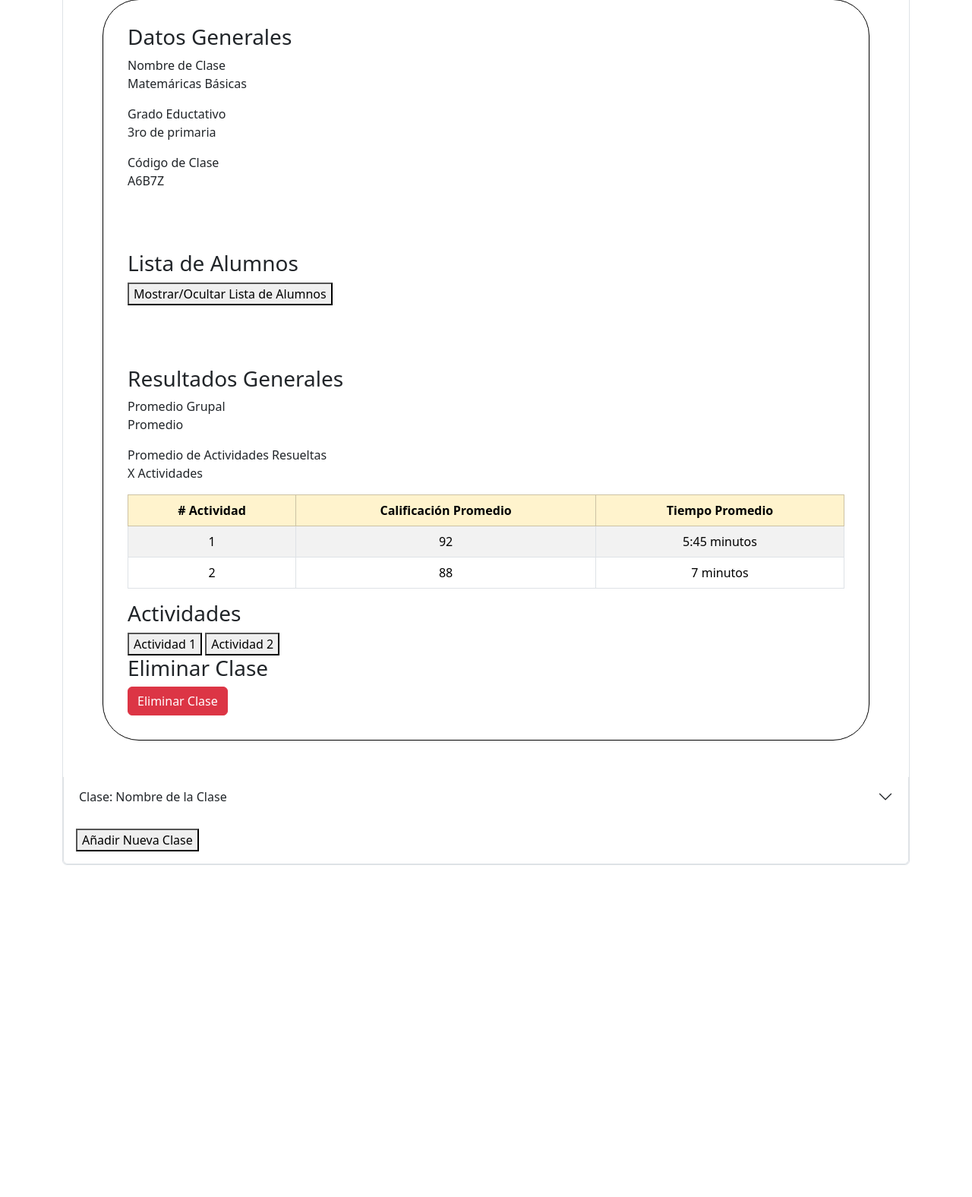
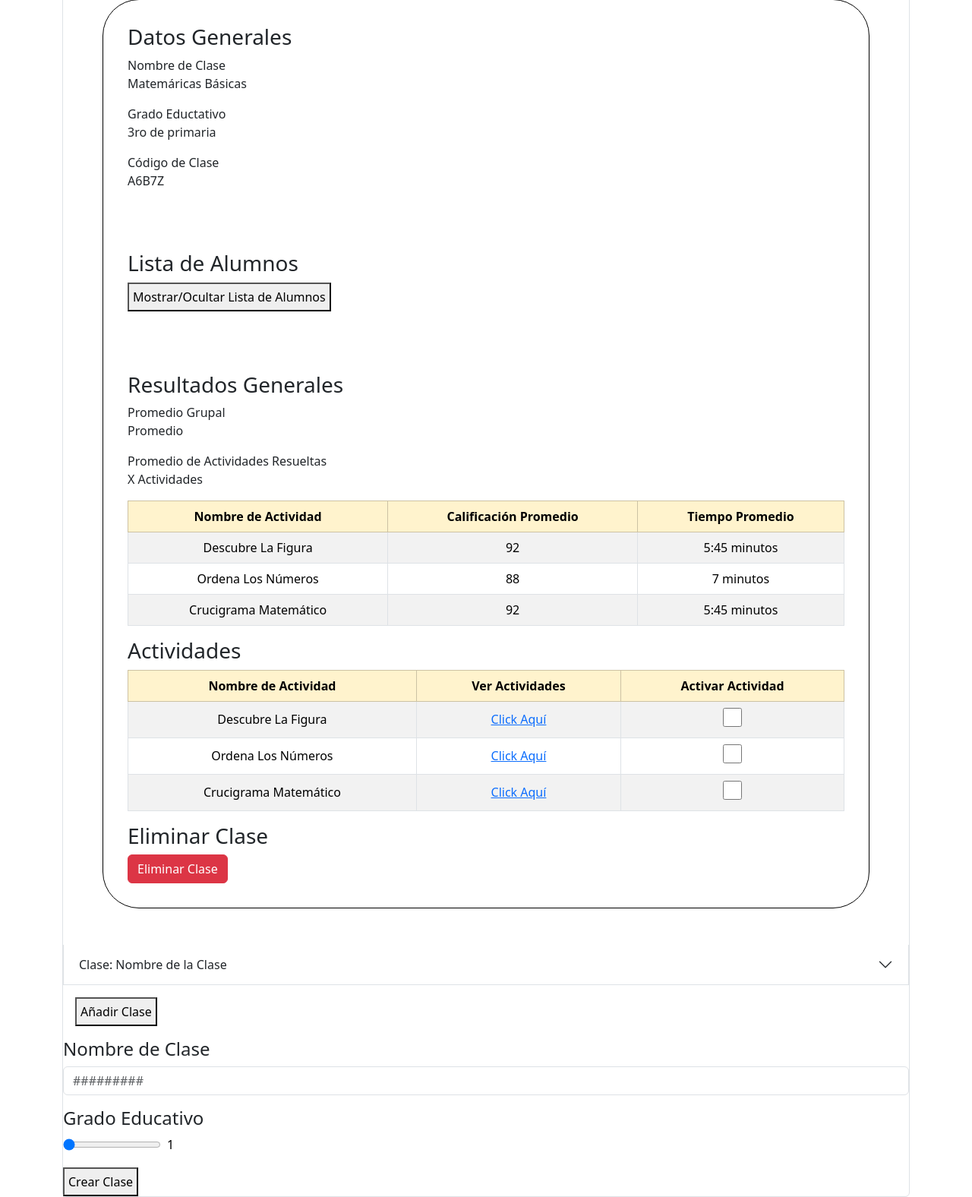
Before and after one commit to Virtual-Coyote102/XJRAD, a PHP site: page /Administrador_clases.html in a window 1280 px wide, after a click on "Clase: Nombre de la Clase". Shown: the part 148-1724 px from the top of the page at 76% size. Before the commit the page ends 1287 px from the top, so only its background shows below. Run offline with PHP 8.4, Linux system fonts and the light colour scheme; some libraries are stand-ins or nearby versions.

Commit message:
Varias funciones de JS

```diff
--- a/Actividad 1/Actividad 1.html
+++ b/Actividad 1/Actividad 1.html
@@ -16,7 +16,7 @@
       <div class="seccion-header seccion-morado">
         <div style="display: flex; justify-content: space-between; align-items: center;">
           <h2>Actividad - Desubre La Figura</h2>
-          <a href="../Tablero_Alumno/tablero_alumno.html" style="color: white; text-decoration: none;">←</a>
+          <a href="../Clases_Alumno/Clases_alumno.html" style="color: white; text-decoration: none;">←</a>
         </div>
       </div>
 
--- a/Actividad 1/Actividad 1.js
+++ b/Actividad 1/Actividad 1.js
@@ -111,7 +111,7 @@ $(document).ready(function () {
           icon: "success",
           confirmButtonText: "Volver"
         }).then(() => {
-          window.location.href = "../Tablero_Alumno/tablero_alumno.html";
+          window.location.href = "../Clases_Alumno/Clases_alumno.html";
         });
       }, 100);
     }
--- a/Actividad 2/Actividad 2.html
+++ b/Actividad 2/Actividad 2.html
@@ -14,8 +14,8 @@
   <div class="container">
     <div class="seccion">
       <div class="seccion-header seccion-morado d-flex justify-content-between align-items-center">
-        <h2>Actividad - Ordena los Números</h2>
-        <a href="../Tablero_Alumno/tablero_alumno.html" style="color: white; text-decoration: none;">←</a>
+        <h2>Actividad - Ordena Los Números</h2>
+        <a href="../Clases_Alumno/Clases_alumno.html" style="color: white; text-decoration: none;">←</a>
       </div>
 
       <div class="card-body">
--- a/Actividad 2/Actividad 2.js
+++ b/Actividad 2/Actividad 2.js
@@ -71,7 +71,7 @@ $(document).ready(function () {
           icon: "success",
           confirmButtonText: "Volver"
         }).then(() => {
-          window.location.href = "../Tablero_Alumno/tablero_alumno.html";
+          window.location.href = "../Clases_Alumno/Clases_alumno.html";
         });
       }, 100);
     } else {
--- a/Actividad 3/Actividad 3.html
+++ b/Actividad 3/Actividad 3.html
@@ -15,7 +15,7 @@
     <div class="seccion">
       <div class="seccion-header seccion-morado d-flex justify-content-between align-items-center">
         <h2>Actividad - Crucigrama Matemático</h2>
-        <a href="../Tablero_Alumno/tablero_alumno.html" style="color: white; text-decoration: none;">←</a>
+        <a href="../Clases_Alumno/Clases_alumno.html" style="color: white; text-decoration: none;">←</a>
       </div>
       <div class="card-body">
         <h5 class="card-title" style="margin: 1rem;">Escribe los números faltantes para completar las operaciones</h5>
--- a/Actividad 3/Actividad 3.js
+++ b/Actividad 3/Actividad 3.js
@@ -27,7 +27,7 @@ function verificarRespuestas() {
           icon: "success",
           confirmButtonText: "Volver"
         }).then(() => {
-          window.location.href = "../Tablero_Alumno/tablero_alumno.html";
+          window.location.href = "../Clases_Alumno/Clases_alumno.html";
         });
       }, 100);
   }
--- a/Administrador_Clases/Administrador_clases.css
+++ b/Administrador_Clases/Administrador_clases.css
@@ -3,3 +3,23 @@ article{
     border-radius: 3rem;
     margin: 2rem;
 }
+
+.checkbox {
+  width: 25px;
+  height: 25px;
+  background-color: #fff;
+  border: 2px solid #000;
+  border-radius: 5px;
+}
+
+.boton{
+    padding: 5px;
+}
+
+input[type=range] {
+  width: 100%;
+  margin: 0;
+  padding: 0;
+  box-sizing: border-box;
+  background: transparent;
+}
--- a/Administrador_Clases/Administrador_clases.html
+++ b/Administrador_Clases/Administrador_clases.html
@@ -7,6 +7,7 @@
     <link rel="stylesheet" href="../estilos.css">
     <link rel="stylesheet" href="../Libs/Bootstrap/bootstrap.min.css">
     <link rel="stylesheet" href="Administrador_clases.css">
+    <link rel="stylesheet" href="../Tablero_Alumno/Tablero Alumno.css">
 </head>
 
 <body class="math-bg">
@@ -95,21 +96,26 @@
             <table class="table table-bordered table-striped align-middle text-center">
                 <thead class="table-warning">
                 <tr>
-                    <th># Actividad</th>
+                    <th>Nombre de Actividad</th>
                     <th>Calificación Promedio</th>
                     <th>Tiempo Promedio</th>
                 </tr>
                 </thead>
                 <tbody>
                 <tr>
-                    <td>1</td>
+                    <td>Descubre La Figura</td>
                     <td>92</td>
                     <td>5:45 minutos</td>
                 </tr>
                 <tr>
-                    <td>2</td>
+                    <td>Ordena Los Números</td>
                     <td>88</td>
                     <td>7 minutos</td>
+                </tr>
+                <tr>
+                    <td>Crucigrama Matemático</td>
+                    <td>92</td>
+                    <td>5:45 minutos</td>
                 </tr>
                 </tbody>
                 </table>
@@ -117,8 +123,34 @@
 
         <div><!--Actividades disponibles botones para activar/desactivar actividad-->
             <h3>Actividades</h3>
-             <button type="submit" class="boton blanco">Actividad 1</button>
-             <button type="submit" class="boton blanco">Actividad 2</button>
+            <div class="table-responsive">
+            <table class="table table-bordered table-striped align-middle text-center">
+                <thead class="table-warning">
+                <tr>
+                    <th>Nombre de Actividad</th>
+                    <th>Ver Actividades</th>
+                    <th>Activar Actividad</th>
+                </tr>
+                </thead>
+                <tbody>
+                <tr>
+                    <td>Descubre La Figura</td>
+                    <td><a href="../Actividad 1/Actividad 1.html" class="boton blanco">Click Aquí</a></td>
+                    <td><input type="checkbox" name="" id="" class="checkbox"></td>
+                </tr>
+                <tr>
+                    <td>Ordena Los Números</td>
+                    <td><a href="../Actividad 2/Actividad 2.html" class="boton blanco">Click Aquí</a></td>
+                    <td><input type="checkbox" name="" id="" class="checkbox"></td>
+                </tr>
+                <tr>
+                    <td>Crucigrama Matemático</td>
+                    <td><a href="../Actividad 3/Actividad 3.html" class="boton blanco">Click Aquí</a></td>
+                    <td><input type="checkbox" name="" id="" class="checkbox"></td>
+                </tr>
+                </tbody>
+                </table>
+        </div>
         </div>
 
         <div><!--Boton de Eliminar clase-->
@@ -203,21 +235,26 @@
             <table class="table table-bordered table-striped align-middle text-center">
                 <thead class="table-warning">
                 <tr>
-                    <th># Actividad</th>
+                    <th>Nombre de Actividad</th>
                     <th>Calificación Promedio</th>
                     <th>Tiempo Promedio</th>
                 </tr>
                 </thead>
                 <tbody>
                 <tr>
-                    <td>1</td>
+                    <td>Descubre La Figura</td>
                     <td>92</td>
                     <td>5:45 minutos</td>
                 </tr>
                 <tr>
-                    <td>2</td>
+                    <td>Ordena Los Números</td>
                     <td>88</td>
                     <td>7 minutos</td>
+                </tr>
+                <tr>
+                    <td>Crucigrama Matemático</td>
+                    <td>92</td>
+                    <td>5:45 minutos</td>
                 </tr>
                 </tbody>
                 </table>
@@ -225,9 +262,36 @@
 
         <div><!--Actividades disponibles botones para activar/desactivar actividad-->
             <h3>Actividades</h3>
-             <button type="submit" class="boton blanco">Actividad 1</button>
-             <button type="submit" class="boton blanco">Actividad 2</button>
+            <div class="table-responsive">
+            <table class="table table-bordered table-striped align-middle text-center">
+                <thead class="table-warning">
+                <tr>
+                    <th>Nombre de Actividad</th>
+                    <th>Ver Actividades</th>
+                    <th>Activar Actividad</th>
+                </tr>
+                </thead>
+                <tbody>
+                <tr>
+                    <td>Descubre La Figura</td>
+                    <td><a href="../Actividad 1/Actividad 1.html" class="boton blanco">Click Aquí</a></td>
+                    <td><input type="checkbox" name="" id="" class="checkbox"></td>
+                </tr>
+                <tr>
+                    <td>Ordena Los Números</td>
+                    <td><a href="../Actividad 2/Actividad 2.html" class="boton blanco">Click Aquí</a></td>
+                    <td><input type="checkbox" name="" id="" class="checkbox"></td>
+                </tr>
+                <tr>
+                    <td>Crucigrama Matemático</td>
+                    <td><a href="../Actividad 3/Actividad 3.html" class="boton blanco">Click Aquí</a></td>
+                    <td><input type="checkbox" name="" id="" class="checkbox"></td>
+                </tr>
+                </tbody>
+                </table>
         </div>
+        </div>
+
 
         <div><!--Boton de Eliminar clase-->
             <h3>Eliminar Clase</h3>
@@ -235,13 +299,29 @@
         </div>
         </article>
     </div>
+    </div>
 
 
     </div> <!--Añadir Clase-->
-    <button style="margin: 1rem;" class="boton blanco btn-sm">Añadir Nueva Clase</button></td>
+    <button style="margin: 1rem;" onclick="abrirPopup()" class="boton blanco">Añadir Clase</button>
+
+    <!-- Pop-up -->
+    <div id="crearClase" class="popup-overlay">
+      <div class="popup-contenido">
+        <h4>Nombre de Clase</h4>
+        <input type="text" id="nombreClase" class="form-control mb-3" placeholder="#########">
+        <h4>Grado Educativo</h4>
+        <span style="display: inline-flex; align-items: center;">
+        <input id="gradoClase" type="range" min="1" max="6" class="input" value="1" onchange="show_value(this.value)">
+        <span id="slider_value" style="margin-left: 0.5rem; color:rgb(0, 0, 0);"></span>
+        </span>  <br>
+        <button onclick="cerrarPopup('crearClase')" class="boton blanco" style="margin-top: 1rem;">Crear Clase</button>
+      </div>
+    </div>
   </div>
 
   <script src="../Libs/Bootstrap/bootstrap.bundle.min.js"></script>
+  <script src="../Libs/Jquery/jquery-3.7.1.min.js"></script>
   <script src="Administrador_clases.js"></script>
 </body>
 </html>
--- a/Administrador_Clases/Administrador_clases.js
+++ b/Administrador_Clases/Administrador_clases.js
@@ -6,3 +6,24 @@ function toggleTabla(boton) {
     tabla.style.display = (tabla.style.display === 'none') ? 'block' : 'none';
   }
 }
+
+function abrirPopup() {
+  document.getElementById("crearClase").style.display = "flex";
+}
+
+function cerrarPopup() {
+  const popup = document.getElementById("crearClase");
+  if (popup) popup.style.display = "none";
+
+  // Limpiar los inputs
+  document.getElementById("nombreClase").value = "";
+  document.getElementById("gradoClase").value = "";
+}
+
+function show_value(x) {
+    $("#slider_value").text(x);
+}
+
+$(document).ready(function() {
+    show_value($(".input").val()); // Mostrar el valor inicial al cargar
+});
--- a/Login/login.html
+++ b/Login/login.html
@@ -26,7 +26,6 @@
           <input type="checkbox" style="margin-right: 0.5rem;" />
           Iniciar como maestro
         </label>
-        <a href="?????SINAÑADIR" style="font-size: 0.875rem; color: #2563eb;">¿Olvidaste tu contraseña?</a>
         <button type="submit" class="boton azul">Iniciar Sesión</button>
         <a href="../Registro_Alumno/registro_alumno.html" style="font-size: 0.875rem; color: #2563eb;">¿No tienes cuenta? Regístrate</a>
       </form>
--- a/Registro_Alumno/registro_alumno.html
+++ b/Registro_Alumno/registro_alumno.html
@@ -39,6 +39,7 @@
   </div>
 
   <script src="../Libs/Jquery/jquery-3.7.1.min.js"></script>
+  <script src="../Libs/Sweetalert/sweetalert2.all.min.js"></script>
   <script src="Regristro Alumno.js"></script>
 </body>
 </html>
--- a/Registro_Maestro/registro_maestro.html
+++ b/Registro_Maestro/registro_maestro.html
@@ -29,5 +29,9 @@
       </form>
     </div>
   </div>
+
+  <script src="../Libs/Jquery/jquery-3.7.1.min.js"></script>
+  <script src="../Libs/Sweetalert/sweetalert2.all.min.js"></script>
+  <script src="Registro Maestro.js"></script>
 </body>
 </html>
```
Also changed, not shown: Clases_Alumno/Clases_alumno.html (+6 -4 lines), Registro_Alumno/Regristro Alumno.js (+34 -2 lines), Registro_Maestro/Registro Maestro.js (added, +32 -0 lines), Tablero_Alumno/Tablero Alumno.css (added, +33 -0 lines), Tablero_Alumno/Tablero Alumno.js (added, +23 -0 lines), Tablero_Alumno/tablero_alumno.html (+27 -3 lines), Tablero_Maestro/Tablero Maestro.js (added, +13 -0 lines), Tablero_Maestro/Tablero_Maestro.html (+18 -1 lines).
